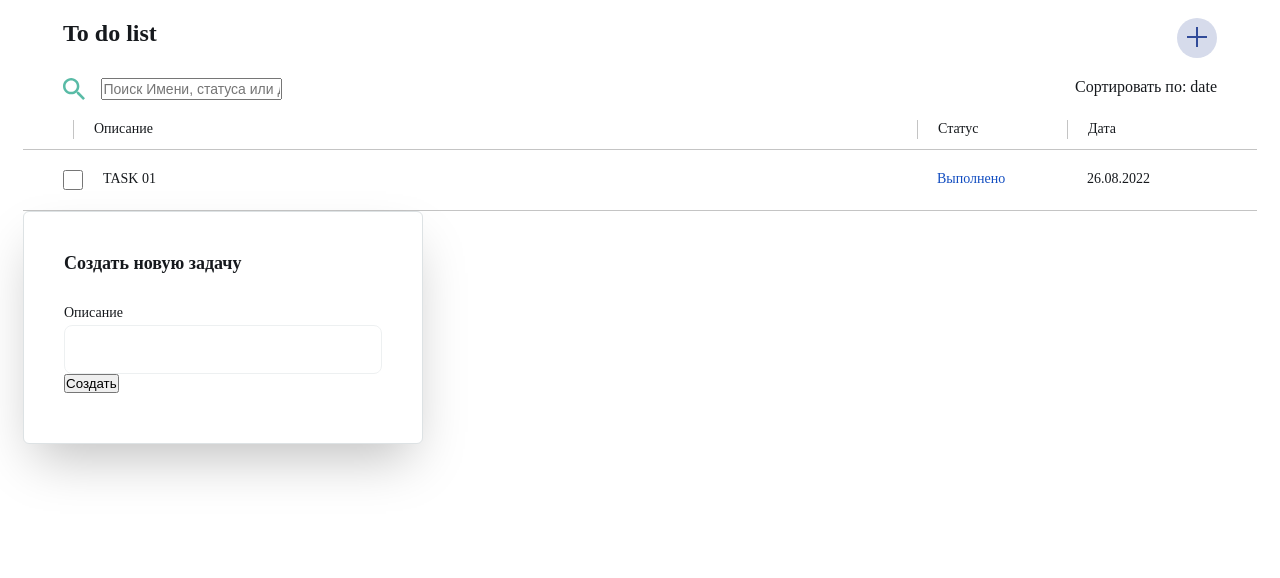
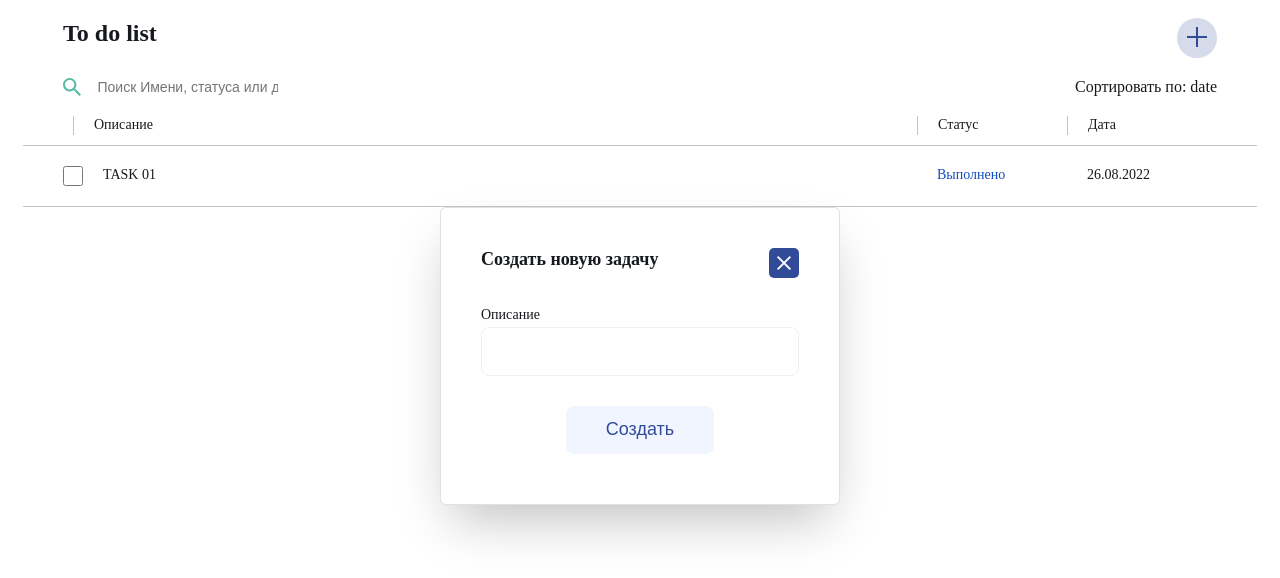
Before and after one commit to teacher-cheater/ToDoList-vue3, a Vue app: page / in a window 1280 px wide. Shown: the top 578 px of the page. Built offline with nearby package versions, Linux system fonts and the light colour scheme.

Commit message:
add styles popup

```diff
--- a/src/App.vue
+++ b/src/App.vue
@@ -9,7 +9,6 @@
         <img src="./icons/search.svg" alt="search">
         <input class="search__text" type="text" placeholder="Поиск Имени, статуса или даты"/>
       </div>
-
       <p class="search__sort">Сортировать по: <span>date</span></p>
     </div>
     <div class="text">
@@ -36,7 +35,7 @@
       <div class="create__block">
         <div class="create__content">
           <h3 class="create__title">Создать новую задачу</h3>
-          <div class="create__close"></div>
+          <div class="create__close"><span class="create__close-icon"></span></div>
         </div>
         <div class="create__items">
           <p class="create__text">Описание</p>
@@ -57,45 +56,7 @@ export default {
 </script>
 
 <style scoped>
-  .create{
-    max-width: 400px;
-    padding: 40px 40px 50px 40px;
-    background: #FFFFFF;
-    border: 1px solid #DDE2E4;
-    box-shadow: 0 25px 50px -12px rgba(0, 0, 0, 0.25);
-    border-radius: 6px;
-  }
-  .create__content{
-    display: flex;
-    justify-content: space-between;
-    margin-bottom: 30px;
-  }
-  .create__title{
-    font-weight: 700;
-    font-size: 18px;
-    line-height: 132%;
-    color: #16191D;
-  }
-  .create__close{
-    background: #314B99;
-    border-radius: 5px;
-  }
-  .create__text{
-    font-weight: 400;
-    font-size: 14px;
-    line-height: 14px;
-    color: #16191D;
-    margin-bottom: 5px;
-  }
-  .create__task{
-    background: #FFFFFF;
-    border: 1px solid #DDE2E4;
-    border-radius: 8px;
-    width: 100%;
-    padding: 16px 11px;
-    color: #000000;
-    opacity: 0.5;
-  }
+
   .container{
     max-width: 1330px;
     padding: 0 15px;
@@ -105,6 +66,7 @@ export default {
   *{
     margin: 0;
     padding: 0;
+    border: 0;
     box-sizing: border-box;
   }
 
@@ -167,7 +129,6 @@ export default {
     font-size: 14px;
     line-height: 132%;
     color: #C4C4C4;
-    /*background: white;*/
   }
 
   .text{
@@ -211,7 +172,6 @@ export default {
     padding: 20px 40px;
     border-bottom: 1px solid #C4C4C4;
     border-top: 1px solid #C4C4C4;
-
   }
 
   .block-status{
@@ -244,4 +204,83 @@ export default {
     padding: 0 0 0 20px;
     width: 150px;
   }
+  .create{
+    margin: auto;
+    max-width: 400px;
+    padding: 40px 40px 50px 40px;
+    background: #FFFFFF;
+    border: 1px solid #DDE2E4;
+    box-shadow: 0 25px 50px -12px rgba(0, 0, 0, 0.25);
+    border-radius: 6px;
+  }
+  .create__content{
+    display: flex;
+    justify-content: space-between;
+    margin-bottom: 30px;
+  }
+  .create__title{
+    font-weight: 700;
+    font-size: 18px;
+    line-height: 132%;
+    color: #16191D;
+  }
+  .create__close{
+    background: #314B99;
+    border-radius: 5px;
+    width: 30px;
+    height: 30px;
+    position: relative;
+    cursor: pointer;
+  }
+  .create__close-icon{
+    background: #FFFFFF;
+    width: 18px;
+    height: 2px;
+    position: absolute;
+    top: 14px;
+    left: 6px;
+    transform: rotate(45deg);
+  }
+  .create__close-icon::before{
+    content: '';
+    transform: rotate(90deg);
+    background: #FFFFFF;
+    width: 18px;
+    height: 2px;
+    position: absolute;
+    top: 0;
+    left: 0;
+  }
+  .create__items{
+    margin-bottom: 30px;
+  }
+  .create__text{
+    font-weight: 400;
+    font-size: 14px;
+    line-height: 14px;
+    color: #16191D;
+    margin-bottom: 5px;
+  }
+  .create__task{
+    background: #FFFFFF;
+    border: 1px solid #DDE2E4;
+    border-radius: 8px;
+    width: 100%;
+    padding: 16px 11px;
+    color: #000000;
+    opacity: 0.5;
+  }
+  .create__btn{
+    display: flex;
+    background: #F0F5FF;
+    border-radius: 8px;
+    padding: 12px 40px;
+    font-weight: 400;
+    font-size: 18px;
+    line-height: 132%;
+    color: #314B99;
+    margin: 0 auto;
+    cursor: pointer;
+  }
+
 </style>
```
